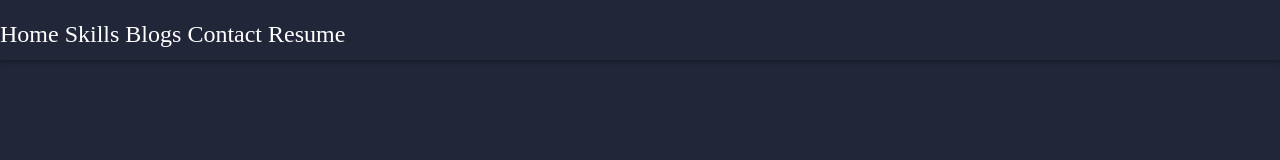
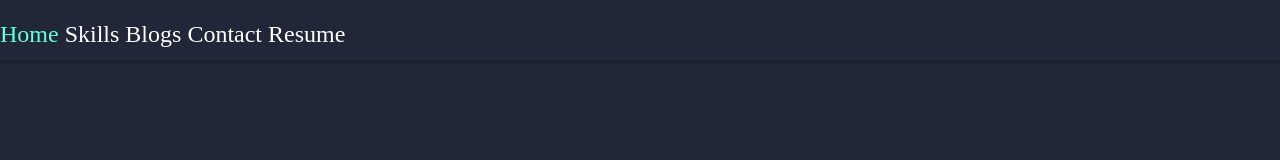
Before and after one commit to Ayush-Porwal/personal-website, a SvelteKit app: page / in a window 1280 px wide. Shown: the top 160 px of the page. Built offline with nearby package versions, Linux system fonts and the light colour scheme; a web font is replaced by a local one.

Commit message:
navigation bar is now functionaing correctly

```diff
--- a/src/components/navbar/Navbar.svelte
+++ b/src/components/navbar/Navbar.svelte
@@ -1,14 +1,25 @@
 <script>
+	import { page } from '$app/stores';
+	import { goto } from '$app/navigation';
 	const navItems = ['Home', 'Skills', 'Blogs', 'Contact', 'Resume'];
 </script>
 
 <nav class="navbar grid gap-64 grid-cols-2">
-	<div class="icon icon-home flex items-center text-5xl" />
+	<div
+		class="icon icon-home flex items-center text-5xl"
+		on:click={() => {
+			goto('/');
+		}}
+	/>
 	<div class="grid grid-cols-5">
 		{#each navItems as item}
 			<a
 				href={`/${item === 'Home' ? '' : item.toLowerCase()}`}
-				class="items flex items-center justify-center"
+				class={`${
+					$page.url.pathname.slice(1) === (item === 'Home' ? '' : item.toLowerCase())
+						? 'active-tab'
+						: ''
+				} items flex items-center justify-center`}
 			>
 				{item}
 			</a>
@@ -41,7 +52,7 @@
 			color: #64ffda;
 		}
 	}
-	// .activeTab {
-	// 	color: #64ffda;
-	// }
+	.active-tab {
+		color: #64ffda;
+	}
 </style>
```
